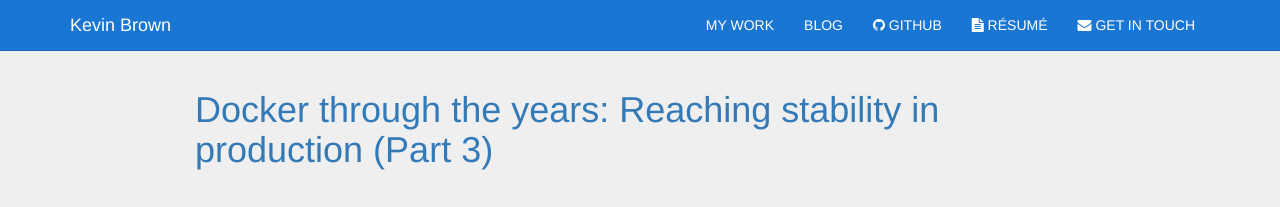
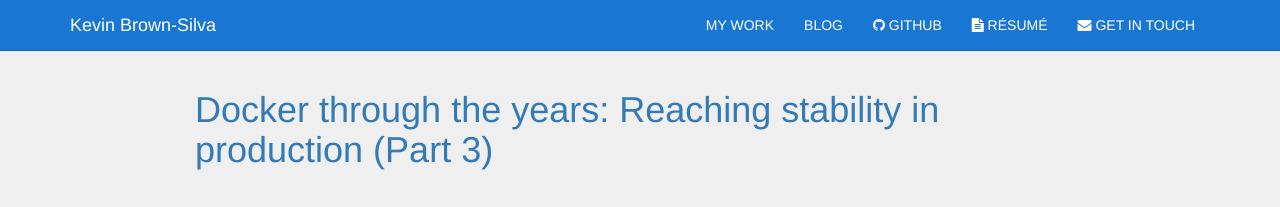
Before and after one commit to kevin-brown/blog.kevin-brown.com, a Jekyll site: the page built from index.html, in a window 1280 px wide. Shown: the top 207 px of the page. Built offline with Jekyll 4.4.1, drawn with Linux system fonts in a browser that asks for light colours.

Commit message:
Fix name in header to match

```diff
--- a/_layouts/default.html
+++ b/_layouts/default.html
@@ -13,7 +13,7 @@
         <header class="navbar navbar-default navbar-fixed-top">
             <div class="container">
                 <div class="navbar-header">
-                    <a href="/" class="navbar-brand">Kevin Brown</a>
+                    <a href="/" class="navbar-brand">Kevin Brown-Silva</a>
                 </div>
 
                 <nav role="navigation">
```
